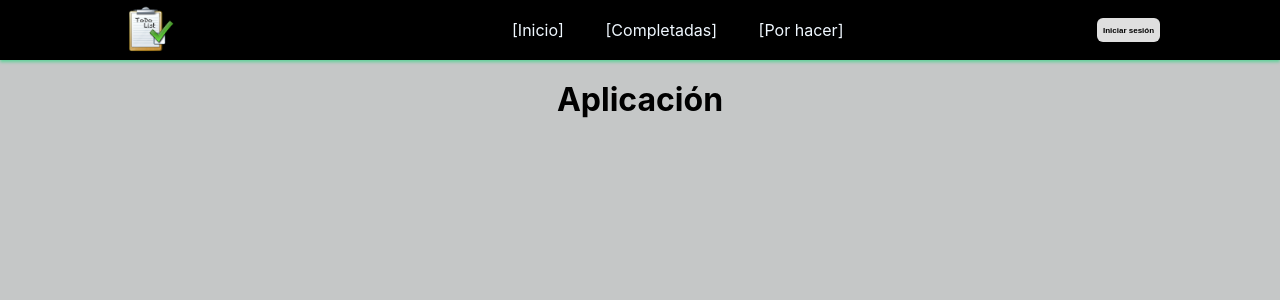
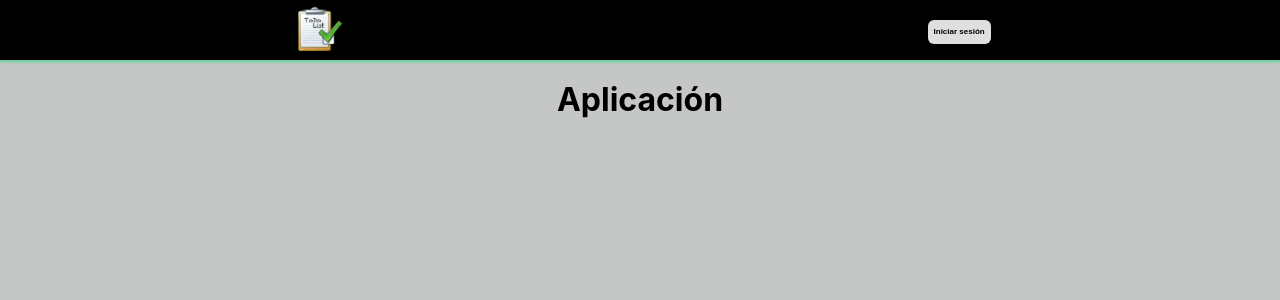
Before and after one commit to EzequielTartaglia/Login-with-JSX-Auth0, a React (Create React App) app: page / in a window 1280 px wide. Shown: the top 300 px of the page. Built offline with nearby package versions, Linux system fonts and the light colour scheme.

Commit message:
Lock application with authentication to use it

```diff
--- a/src/Componentes/NavegadorBar.jsx
+++ b/src/Componentes/NavegadorBar.jsx
@@ -10,49 +10,21 @@ import logo from '../Images/logo.png';
 export default function NavegadorBar(){
 
     //Datos del usuario
-    const {user,isAuthenticated} = useAuth0()
+    const {isAuthenticated} = useAuth0()
 
-    return <nav className="nav">
-            <Link to="/inicio" className="site-title"><img src={logo} alt="" /></Link>
-
-            <ul className="principalMenu">
-            <CustomLink to="/inicio">[Inicio]</CustomLink>
-            <CustomLink to="/completadas">[Completadas]</CustomLink>
-            <CustomLink to="/incompletas">[Por hacer]</CustomLink>
-            </ul>
-            <ul>
-             {/* Importar perfil modificado */}
-
-             <PerfilNav/>
+    return <>
             {/* Si esta autorizado muestra Logout(button)sino Login*/}
             {isAuthenticated
-            ?<ul className="sessionInfo">
+            ? <NavLogin/>
 
-                <li >{user.name}</li>
-                <li ><CustomLink to="/"><LogoutButton/></CustomLink></li>
-                <li ><em><u>Ultimo inicio:</u> {user.updated_at}</em></li>
-
-                {/* Informacion al almacenamiento local */}
-                {localStorage.setItem('User', user.name)}
-                {localStorage.setItem('User img', user.picture)}
-                {localStorage.setItem('Last Updated', user.updated_at)}
-            </ul>
-
-            :<ul><LoginButton/>
-
-                {/*Quitar informacion al almacenamiento local */}
-                {localStorage.removeItem('User')}
-                {localStorage.removeItem('User img')}
-                {localStorage.removeItem('Last Updated')}
-
-            </ul>
+            :<NavLogout/>
             }
-
-            </ul>
 
 
 
-        </nav>
+
+
+        </>
 }
 
 export function CustomLink({to, children, ...props}) {
@@ -117,3 +89,75 @@ export const LoginButton = () => {
 
     </>)
 }
+
+export  const NavLogin = () => {
+       //Datos del usuario
+        const {user} = useAuth0()
+
+return <nav className="nav">
+        <Link to="/inicio" className="site-title"><img src={logo} alt="" /></Link>
+
+        <ul className="principalMenu">
+        <CustomLink to="/inicio">[Inicio]</CustomLink>
+        <CustomLink to="/completadas">[Completadas]</CustomLink>
+        <CustomLink to="/incompletas">[Por hacer]</CustomLink>
+        </ul>
+        <ul>
+         {/* Importar perfil modificado */}
+
+         <PerfilNav/>
+        {/* Si esta autorizado muestra Logout(button)sino Login*/}
+
+        <ul className="sessionInfo">
+
+            <li >{user.name}</li>
+            <li ><CustomLink to="/"><LogoutButton/></CustomLink></li>
+            <li ><em><u>Ultimo inicio:</u> {user.updated_at}</em></li>
+
+            {/* Informacion al almacenamiento local */}
+            {localStorage.setItem('User', user.name)}
+            {localStorage.setItem('User img', user.picture)}
+            {localStorage.setItem('Last Updated', user.updated_at)}
+        </ul>
+
+
+
+        </ul>
+
+
+
+    </nav>
+}
+
+export  const NavLogout = () => {
+
+return <nav className="nav">
+     <Link to="/inicio" className="site-title"><img src={logo} alt="" /></Link>
+
+
+     <ul>
+      {/* Importar perfil modificado */}
+
+      <PerfilNav/>
+     {/* Si esta autorizado muestra Logout(button)sino Login*/}
+
+     <ul className="sessionInfo">
+
+     <LoginButton/>
+
+             {/*Quitar informacion al almacenamiento local */}
+             {localStorage.removeItem('User')}
+             {localStorage.removeItem('User img')}
+             {localStorage.removeItem('Last Updated')}
+
+         </ul>
+
+
+
+
+     </ul>
+
+
+
+ </nav>
+}
--- a/src/Styles/NavegadorBar.css
+++ b/src/Styles/NavegadorBar.css
@@ -98,7 +98,9 @@
     font-size: 8px;
     transition: all 0.25s;
 
+
   }
+  .logoutButton
   .loginButton:hover, .logoutButton:hover{
     cursor: pointer;
     filter: brightness(1.1);
@@ -196,9 +198,16 @@
       border-radius: 3px;
     }
     .loginButton{
-      margin-top: -60%;
-      margin-left: 20px;
+      margin-top: 21px;
+      margin-left: -30px;
     }
+    .loginButton:hover{
+      cursor: pointer;
+      filter: brightness(1.1);
+      color: rgb(0, 0, 0);
+      background: rgb(223, 223, 223);
+      box-shadow: 0 1px 3px 0 rgba(15, 218, 117, 0.555);
+      }
     .nav-custom{
       margin: auto;
       align-items: center;
```
